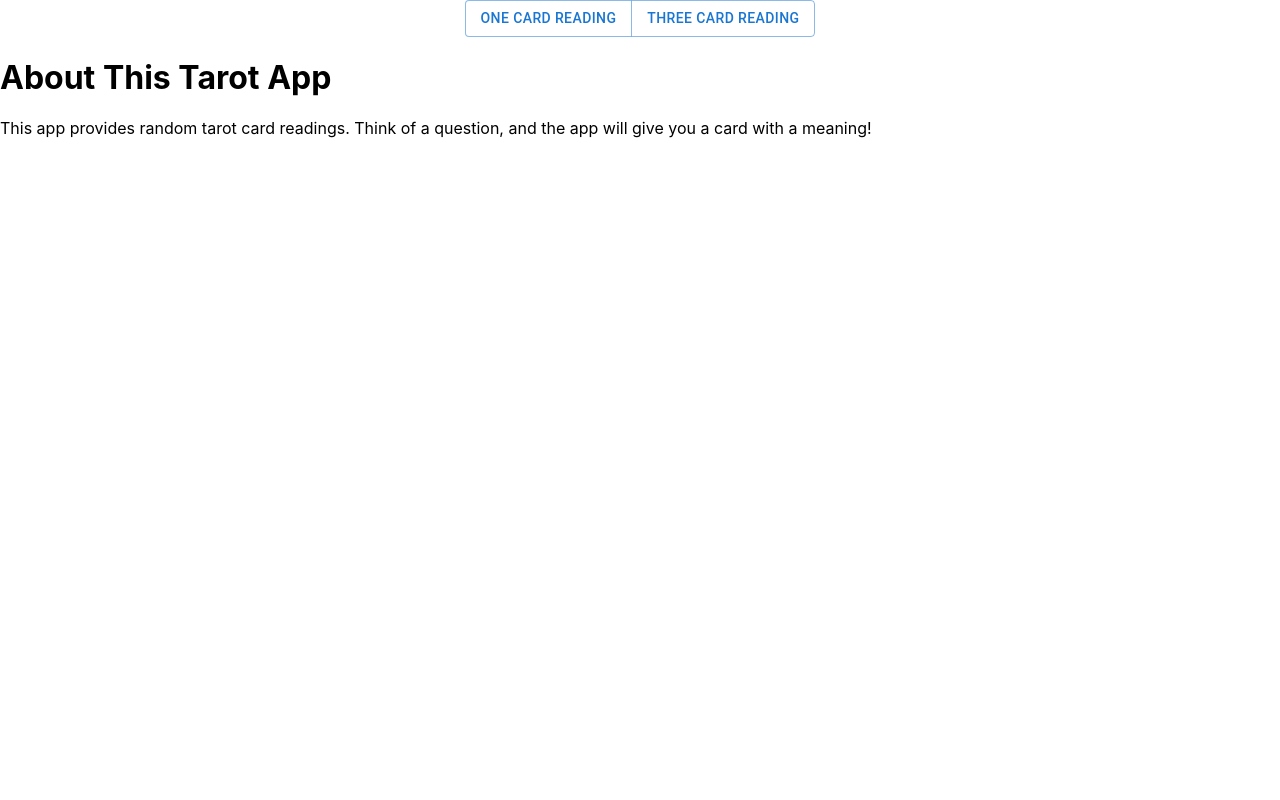
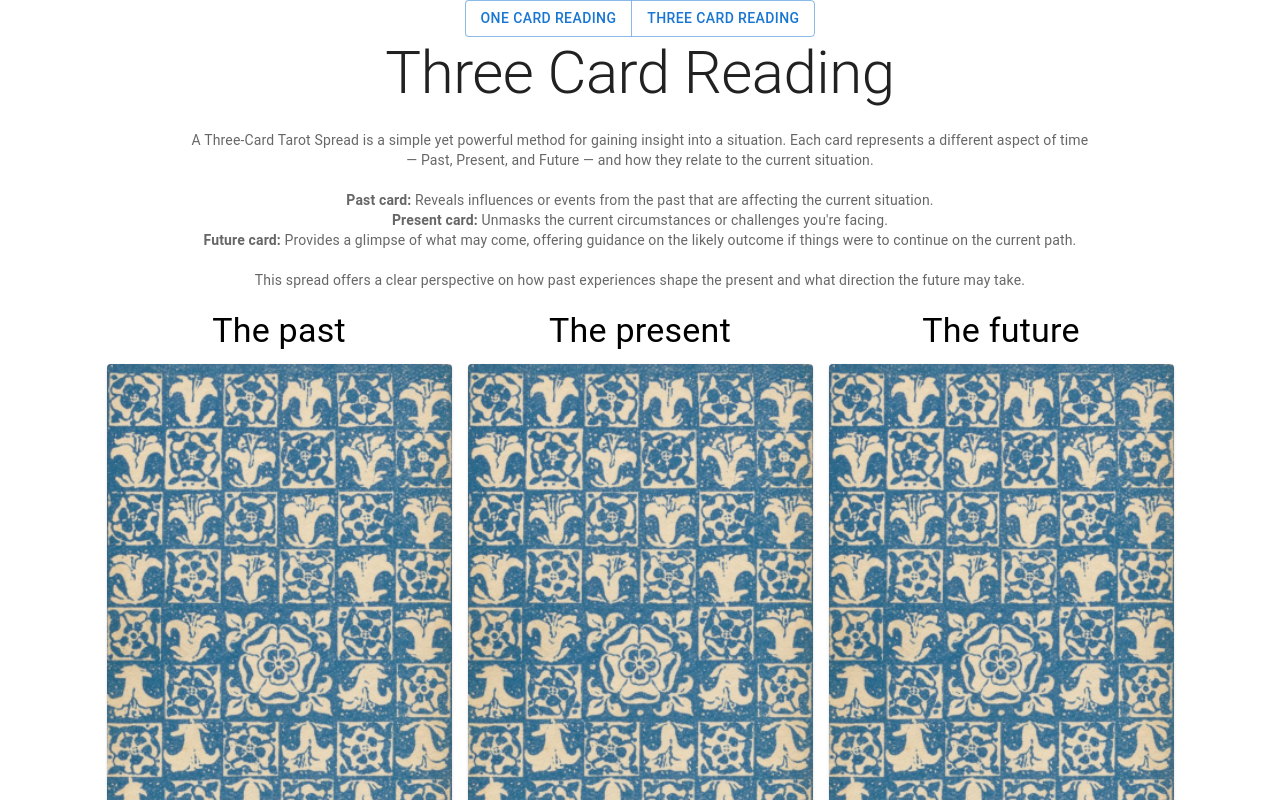
Before and after one commit to elena-cukanovaite/tarot-reading, a React (Create React App) app: page /threecard in a window 1280 px wide. Shown: the top 800 px of the page. Built offline with nearby package versions, Linux system fonts and the light colour scheme.

Commit message:
Added the three card reading.

```diff
--- a/src/App.css
+++ b/src/App.css
@@ -1,3 +1,4 @@
+
 .App {
   text-align: center;
 }
--- a/src/App.js
+++ b/src/App.js
@@ -1,6 +1,5 @@
 import "./App.css";
-import cardData from "./tarot_information.json";
-import React, { useState } from "react";
+import React from "react";
 import ActionAreaCard from "./components/card";
 import Box from "@mui/material/Box";
 import Grid from "@mui/material/Grid2";
@@ -10,20 +9,18 @@ import {
   BrowserRouter as Router,
   Routes,
   Route,
-  Link,
-  useNavigate,
+  Link
 } from "react-router-dom";
 import ThreeCard from "./ThreeCard";
 
 function OneCard() {
-
   return (
     <>
       <center>
         <Box sx={{ flexGrow: 1 }}>
           <Grid item container spacing={2} justifyContent="center">
             <Grid item>
-              <ActionAreaCard
+              <ActionAreaCard placeholderDescription={"Think of a question. When you are ready, click the button to get your reading."}
               />
             </Grid>
           </Grid>
--- a/src/ThreeCard.js
+++ b/src/ThreeCard.js
@@ -1,11 +1,82 @@
-import React from 'react';
+import React from "react";
+import Grid from "@mui/material/Grid2";
+import Box from "@mui/material/Box";
+import ActionAreaCard from "./components/card";
+import Typography from "@mui/material/Typography";
+import Paper from "@mui/material/Paper";
 
 const ThreeCard = () => {
   return (
-    <div>
-      <h1>About This Tarot App</h1>
-      <p>This app provides random tarot card readings. Think of a question, and the app will give you a card with a meaning!</p>
-    </div>
+    <>
+      <center>
+        <Box sx={{ flexGrow: 1 }}>
+          <Grid container justifyContent="center">
+            <Paper elevation={0}>
+              <Typography gutterBottom variant="h2" component="div">
+                Three Card Reading
+              </Typography>
+              <Typography
+                variant="body2"
+                width="900px"
+                sx={{ color: "text.secondary" }}
+              >
+                A Three-Card Tarot Spread is a simple yet powerful method for
+                gaining insight into a situation. Each card represents a
+                different aspect of time — Past, Present, and Future — and how
+                they relate to the current situation.
+                <br></br>
+                <br></br>
+                <b>Past card:</b> Reveals influences or events from the past
+                that are affecting the current situation.
+                <br></br>
+                <b>Present card:</b> Unmasks the current circumstances or
+                challenges you're facing.
+                <br></br>
+                <b>Future card:</b> Provides a glimpse of what may come,
+                offering guidance on the likely outcome if things were to
+                continue on the current path.
+                <br></br>
+                <br></br>
+                This spread offers a clear perspective on how past experiences
+                shape the present and what direction the future may take.
+              </Typography>
+            </Paper>
+          </Grid>
+        </Box>
+        <br></br>
+        <Box sx={{ flexGrow: 1 }}>
+          <Grid item container spacing={2} justifyContent="center">
+            <Grid item>
+              <Typography variant="h4" gutterBottom>
+                The past
+              </Typography>
+              <ActionAreaCard placeholderDescription="This card represents the past.
+              Click the button once you are ready to find out how the past is affecting
+              the situation you are questioning." />
+            </Grid>
+
+            <Grid item>
+              <Typography variant="h4" gutterBottom>
+                The present
+              </Typography>
+              <ActionAreaCard placeholderDescription="This card represents the present.
+              Click the button once you are ready to find out how the present state of
+              the situation you are questioning." />
+            </Grid>
+
+            <Grid item>
+              <Typography variant="h4" gutterBottom>
+                The future
+              </Typography>
+              <ActionAreaCard placeholderDescription="This card represents the future.
+              Click the button once you are ready to find out what the future holds for
+              you." />
+            </Grid>
+          </Grid>
+        </Box>
+        <br></br>
+      </center>
+    </>
   );
 };
 
--- a/src/components/card.js
+++ b/src/components/card.js
@@ -16,7 +16,8 @@ let imageAngles = [
 let nameSuffix = ["", " reversed"];
 let theAnswerUprightOrReversed = ["upright", "reverse"];
 
-const ActionAreaCard = () => {
+const ActionAreaCard = ({placeholderDescription}) => {
+    console.log(placeholderDescription);
     const theme = useTheme();
     let imagesPath = "./tarot_images/";
     let imagesFileType = ".jpg";
@@ -25,9 +26,7 @@ const ActionAreaCard = () => {
     );
     const [reversed, setReversed] = useState({ transform: "rotate(0deg)" });
     const [cardName, setCardName] = useState("");
-    const [theAnswer, setTheAnswer] = useState(
-      "Think of a question. When you are ready, click the button to get your reading."
-    );
+    const [theAnswer, setTheAnswer] = useState(placeholderDescription);
 
     const selectCard = () => {
       let item = cardIds[Math.floor(Math.random() * cardIds.length)];
```
